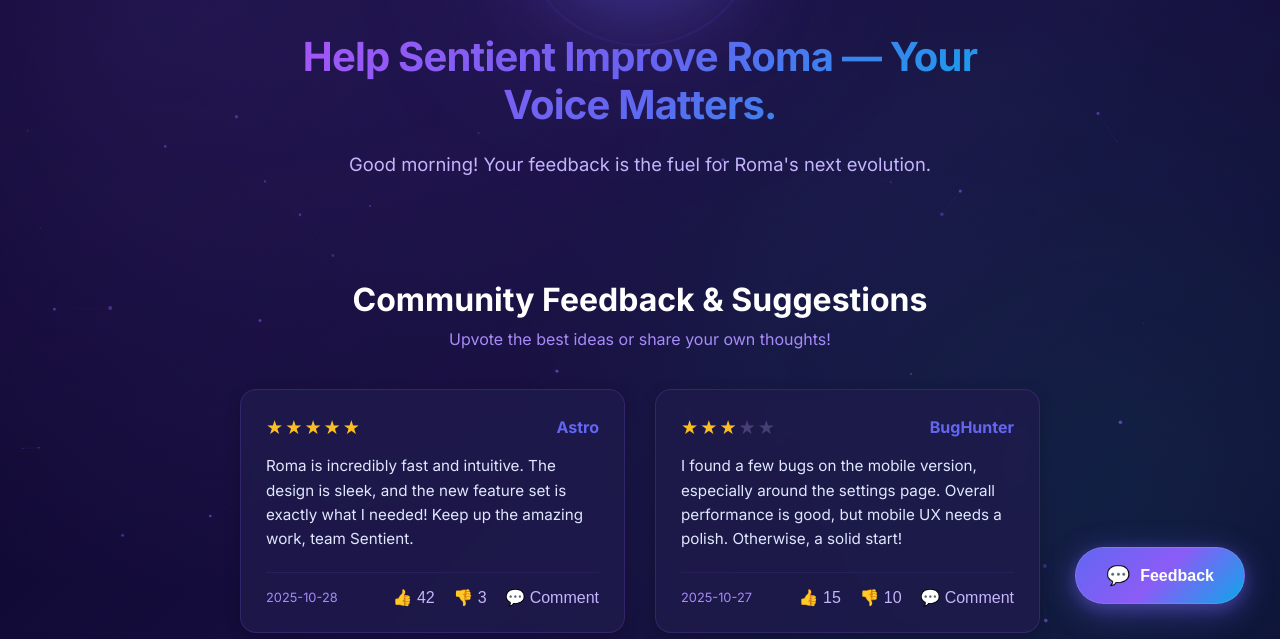
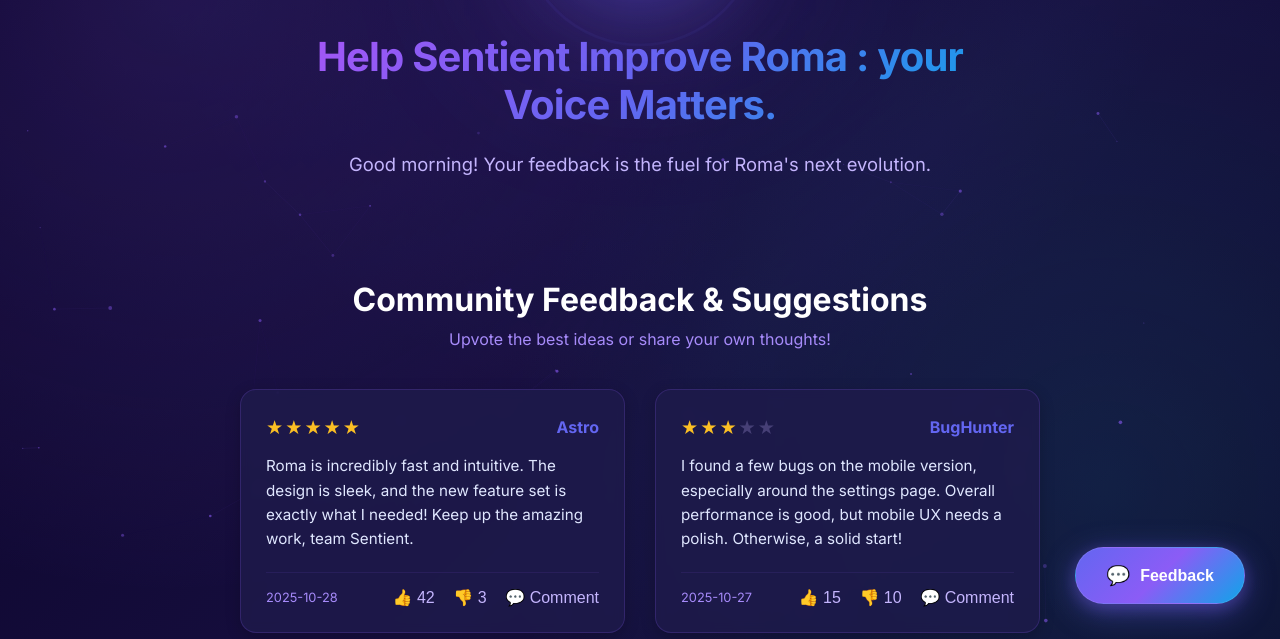
Before and after one commit to Sam50506/sentient-roma-feedback, a plain HTML site: page index.html in a window 1280 px wide. Shown: the part 161-800 px from the top of the page. Drawn offline with Linux system fonts and the light colour scheme.

Commit message:
index.html

```diff
--- a/index.html
+++ b/index.html
@@ -13,7 +13,7 @@
         <div class="logo-wrapper">
             <img src="https://i.postimg.cc/fySwfJcf/20250904-032927.png" alt="Sentient Logo" class="logo">
         </div>
-        <h1>Help Sentient Improve Roma — Your Voice Matters.</h1>
+        <h1>Help Sentient Improve Roma : your Voice Matters.</h1>
         <p class="subtitle">Rate your experience and share suggestions to help us evolve together.</p>
     </div>
 
```
